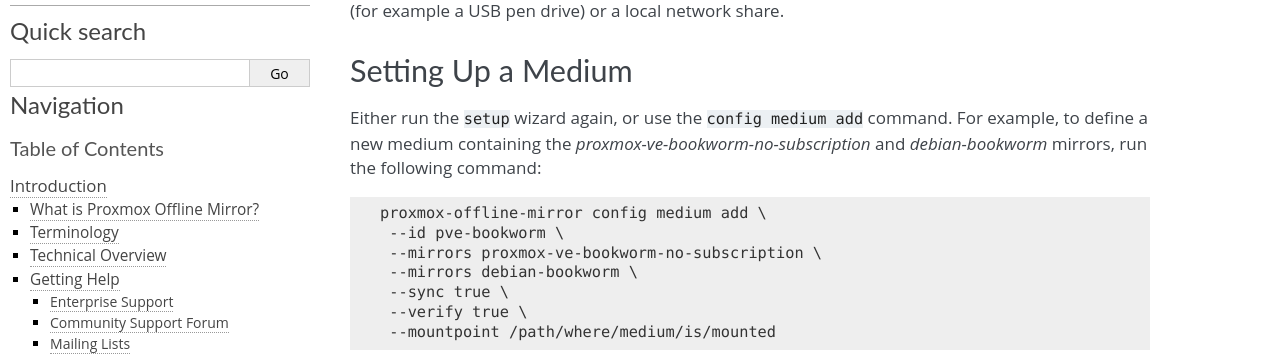
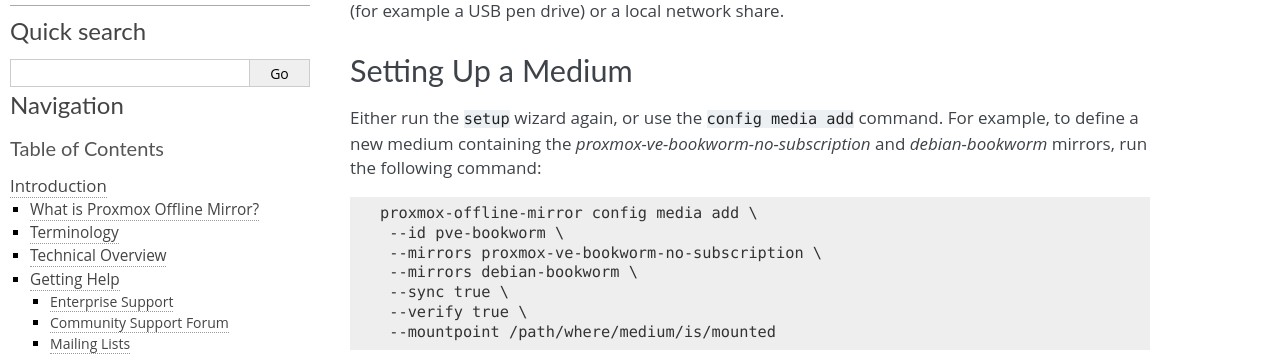
Before and after one commit to proxmox/proxmox-offline-mirror, a Sphinx documentation site: the page built from docs/offline-media.rst, in a window 1280 px wide and 900 px high. Shown: the part 145-501 px from the top of the window. Built offline with Sphinx 7.4.7, drawn with Linux system fonts in a browser that asks for light colours.

Commit message:
docs: offline-media: Use correct config subcommand
There is no `config medium` subcommand.

Signed-off-by: Maximiliano Sandoval <m.sandoval@proxmox.com>

```diff
--- a/docs/offline-media.rst
+++ b/docs/offline-media.rst
@@ -8,14 +8,14 @@
 Setting Up a Medium
 -------------------
 
-Either run the ``setup`` wizard again, or use the ``config medium add`` command.
+Either run the ``setup`` wizard again, or use the ``config media add`` command.
 For example, to define a new medium containing the
 `proxmox-ve-bookworm-no-subscription` and `debian-bookworm` mirrors, run the
 following command:
 
 .. code-block:: console
 
-  proxmox-offline-mirror config medium add \
+  proxmox-offline-mirror config media add \
    --id pve-bookworm \
    --mirrors proxmox-ve-bookworm-no-subscription \
    --mirrors debian-bookworm \
```
